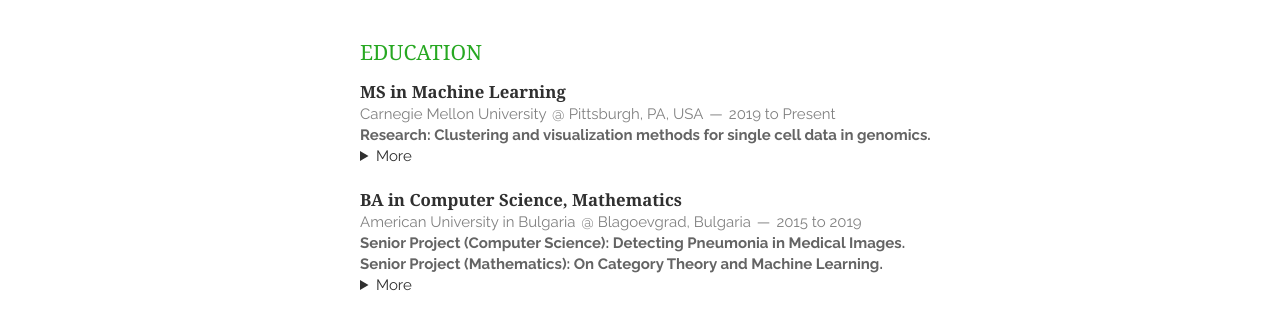
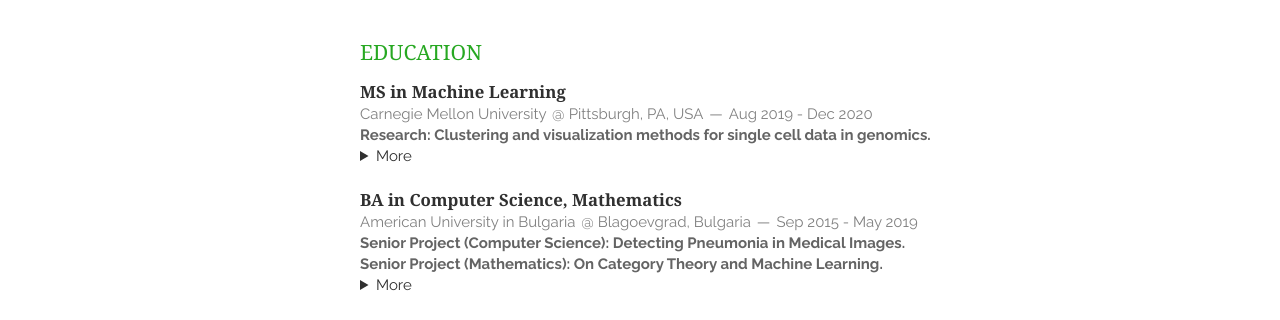
Before and after one commit to ferrocactus/ferrocactus.github.io, a Jekyll site: the page built from index.html, in a window 1280 px wide. Shown: the part 538-858 px from the top of the page. Built offline with Jekyll 4.4.1, drawn with Linux system fonts in a browser that asks for light colours; nearby versions of some CDN libraries; the list of posts is cut into pages by our own code.

Commit message:
Added end date cmu

```diff
--- a/_includes/education.html
+++ b/_includes/education.html
@@ -4,7 +4,7 @@
         <header>
             <h1>MS in Machine Learning</h1>
             <span>Carnegie Mellon University</span>
-            <span><address>Pittsburgh, PA, USA</address><time>2019 to Present</time></span>
+            <span><address>Pittsburgh, PA, USA</address><time>Aug 2019 - Dec 2020</time></span>
         </header>
         <p>
             <em>Research: Clustering and visualization methods for single cell data in genomics.</em>
@@ -29,7 +29,7 @@
         <header>
             <h1>BA in Computer Science, Mathematics</h1>
             <span>American University in Bulgaria</span>
-            <span><address>Blagoevgrad, Bulgaria</address><time>2015 to 2019</time></span>
+            <span><address>Blagoevgrad, Bulgaria</address><time>Sep 2015 - May 2019</time></span>
         </header>
         <p>
             <em>Senior Project (Computer Science): Detecting Pneumonia in Medical Images.</em></br>
```
